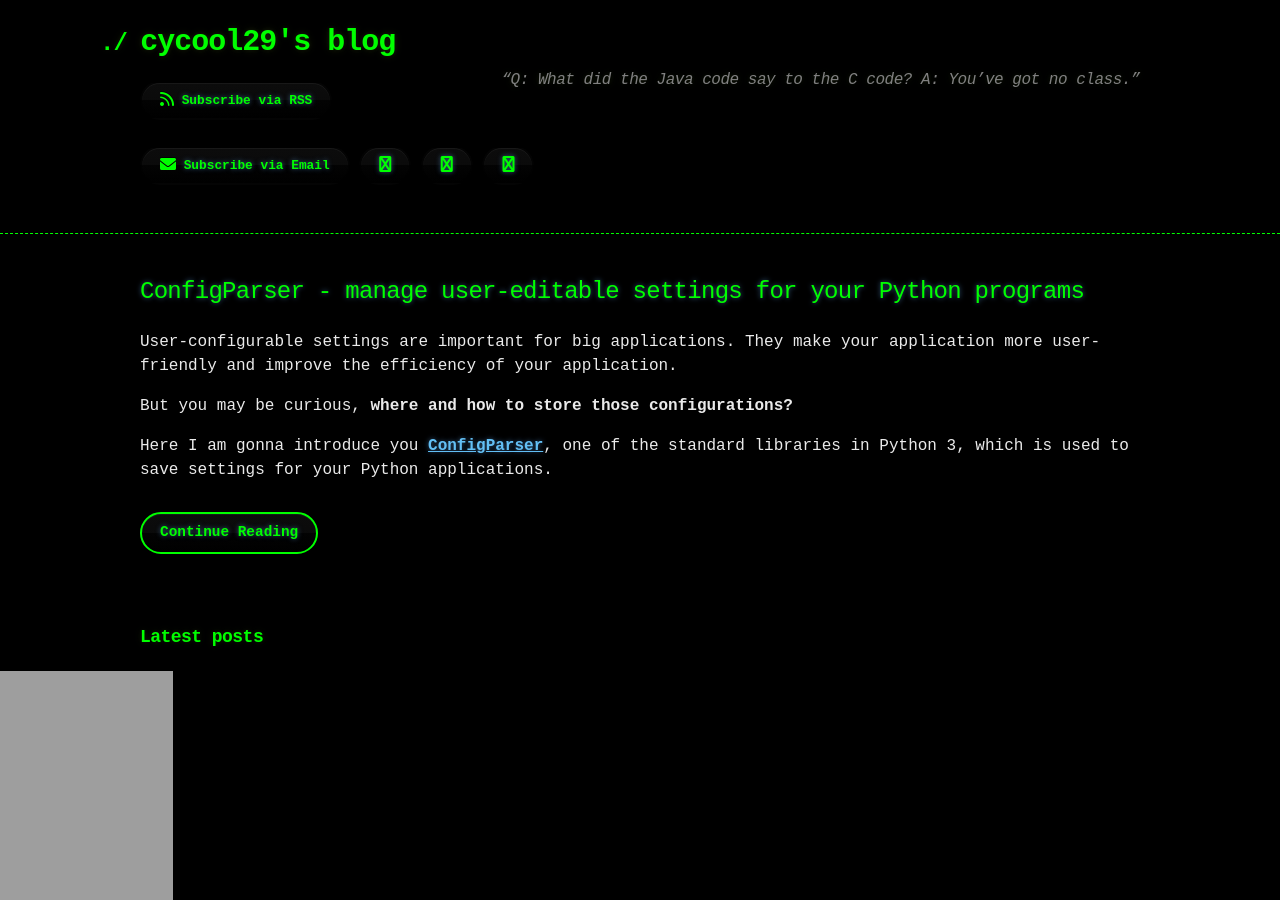
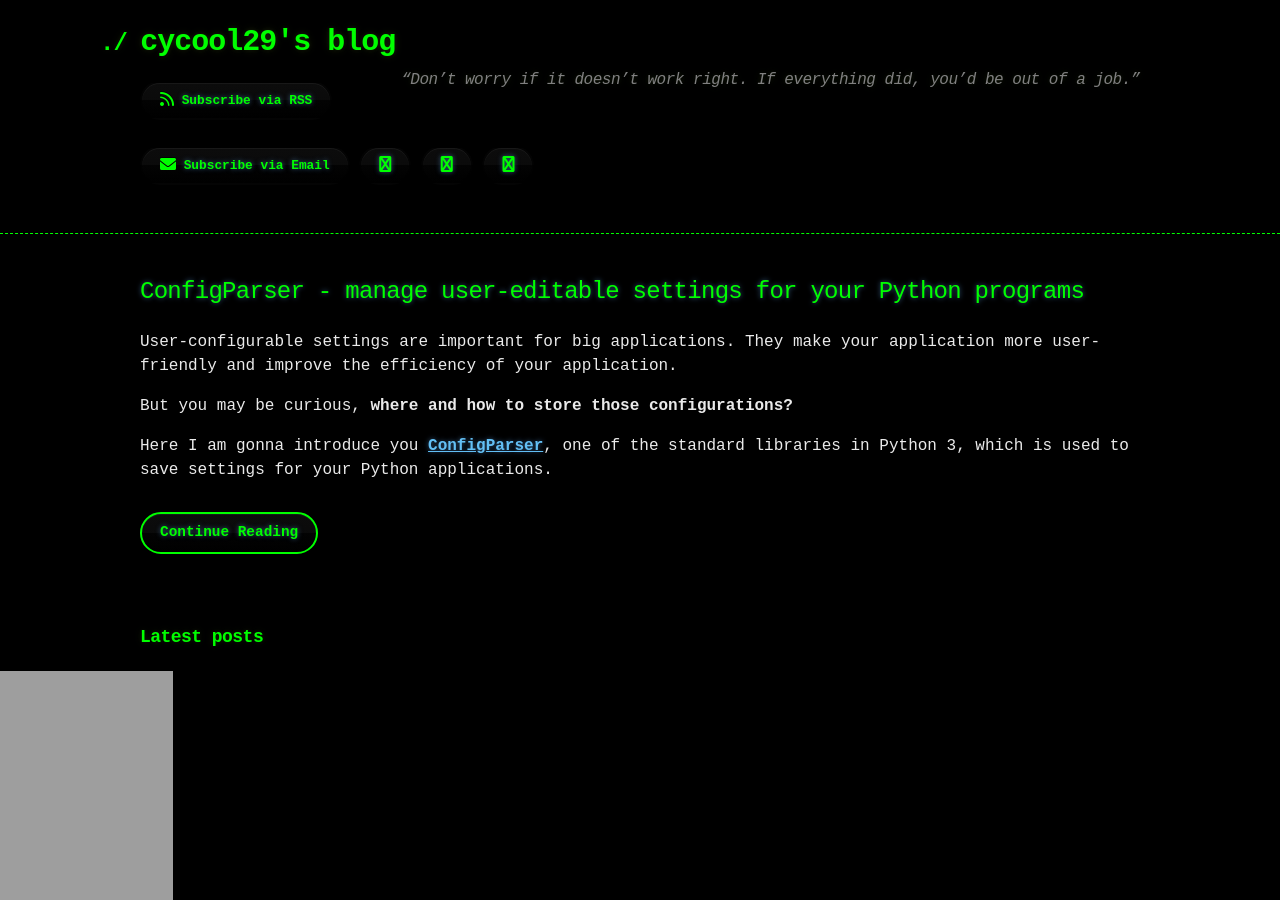
Before and after one commit to cycool29/cycool29.github.io, a Jekyll site: the page built from index.md, in a window 1280 px wide and 900 px high. Built offline with Jekyll 4.4.1, drawn with Linux system fonts in a browser that asks for light colours; a style sheet for code colours, icons or effects is not loaded.

Commit message:
Update quotes

```diff
--- a/_config.yml
+++ b/_config.yml
@@ -1,5 +1,5 @@
 title: cycool29's blog
-description: "“Q: What did the Java code say to the C code? A: You’ve got no class.” "
+description: "“Don’t worry if it doesn’t work right. If everything did, you’d be out of a job.” "
 bio: A high school student. Intermediate in Python, Git, Bash. Learning JavaScript. He/Him. "
 author: cycool29
 url: https://cycool29.github.io
```
